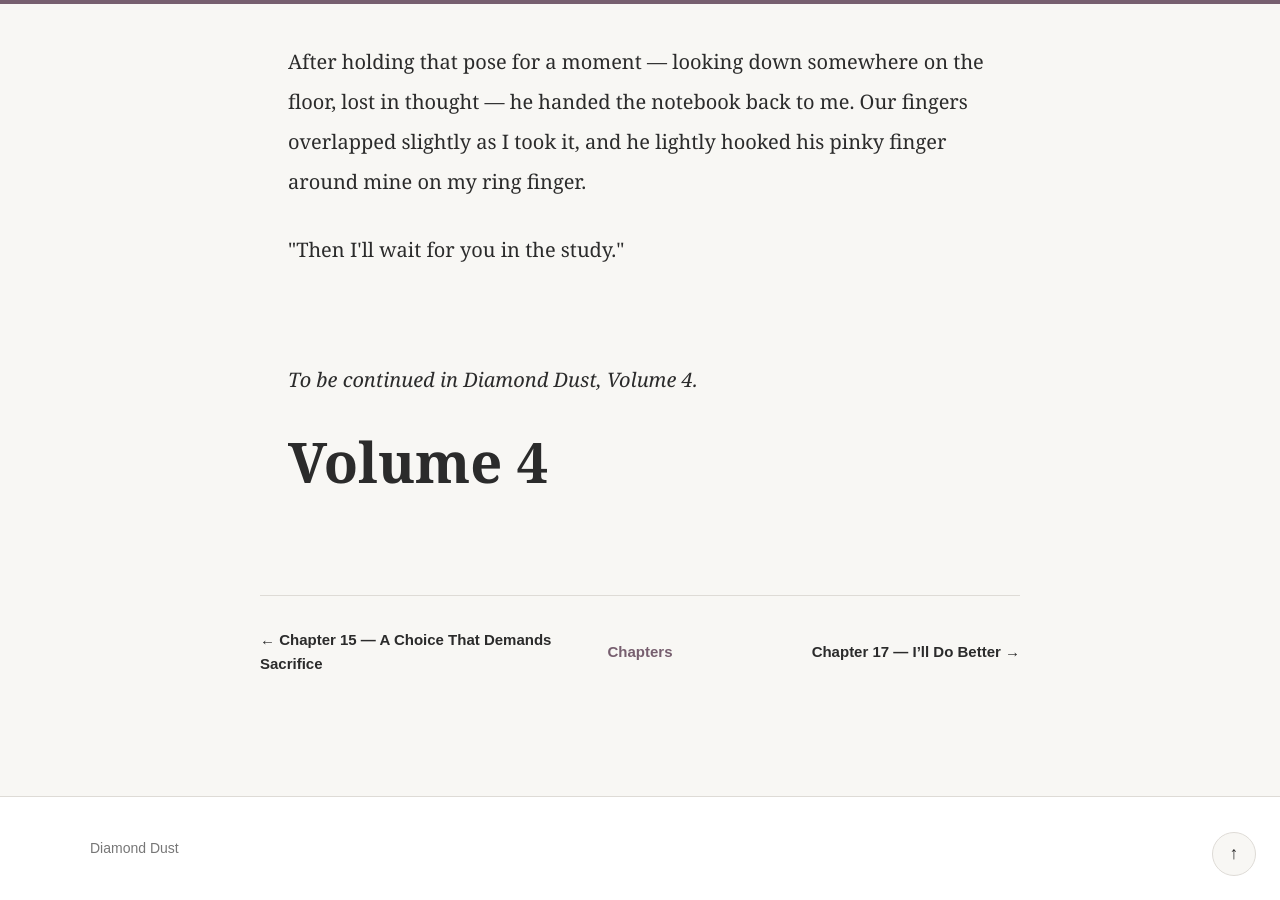
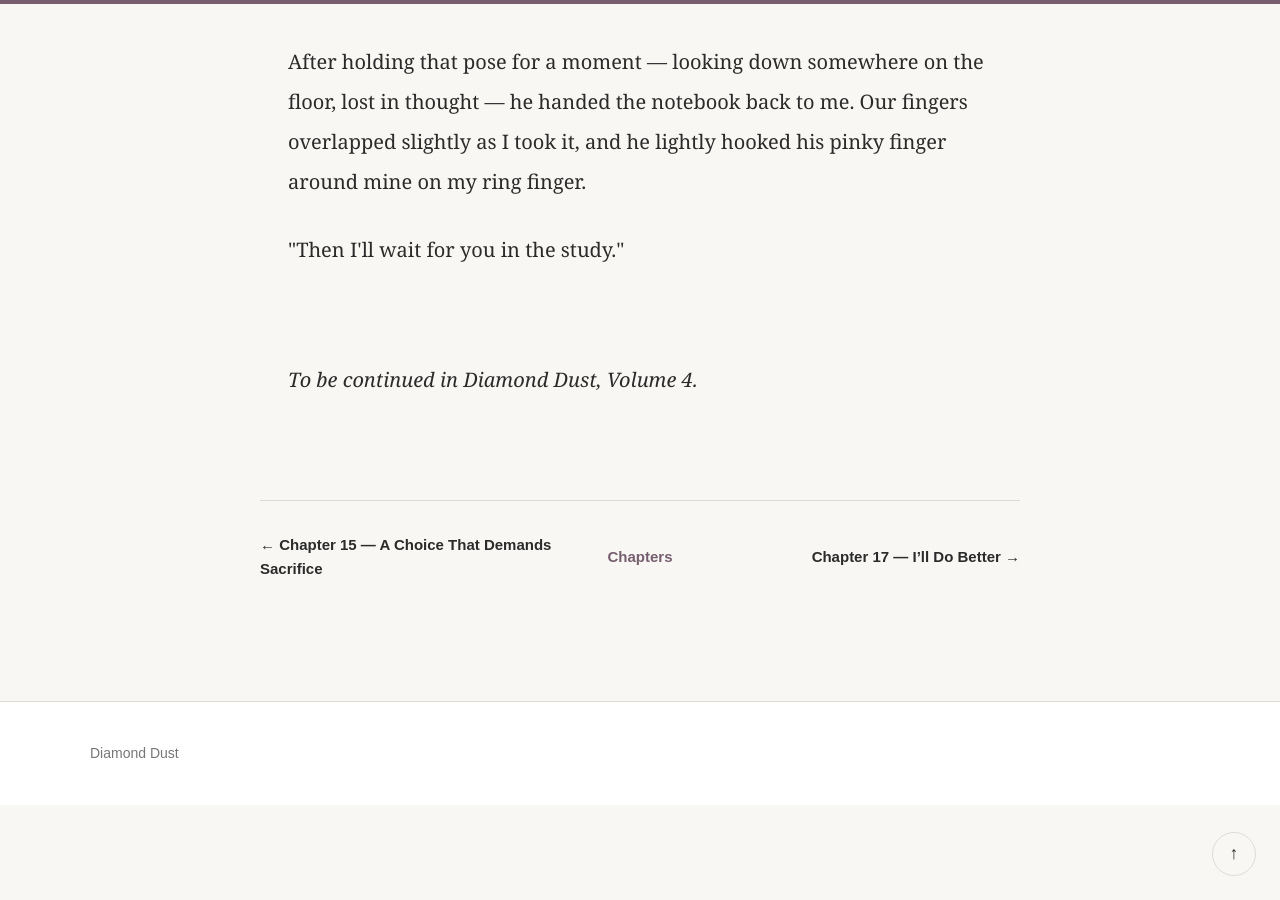
Before and after one commit to honeebuni/diamond-dust, a Jekyll site: the page built from _chapters/chapter_16.md, in a window 1280 px wide and 900 px high, scrolled down 116169 px. Built offline with Jekyll 4.4.1, drawn with Linux system fonts in a browser that asks for light colours; after the commit the page ends 116974 px from its top, so only the background shows below that.

Commit message:
Remove Volume 4 heading from chapter 16

```diff
--- a/_chapters/chapter_16.md
+++ b/_chapters/chapter_16.md
@@ -1774,5 +1774,3 @@ korean_title: "변화"
 <p><em>To be continued in Diamond Dust, Volume 4.</em></p>
 
 </div>
-
-# Volume 4
```
